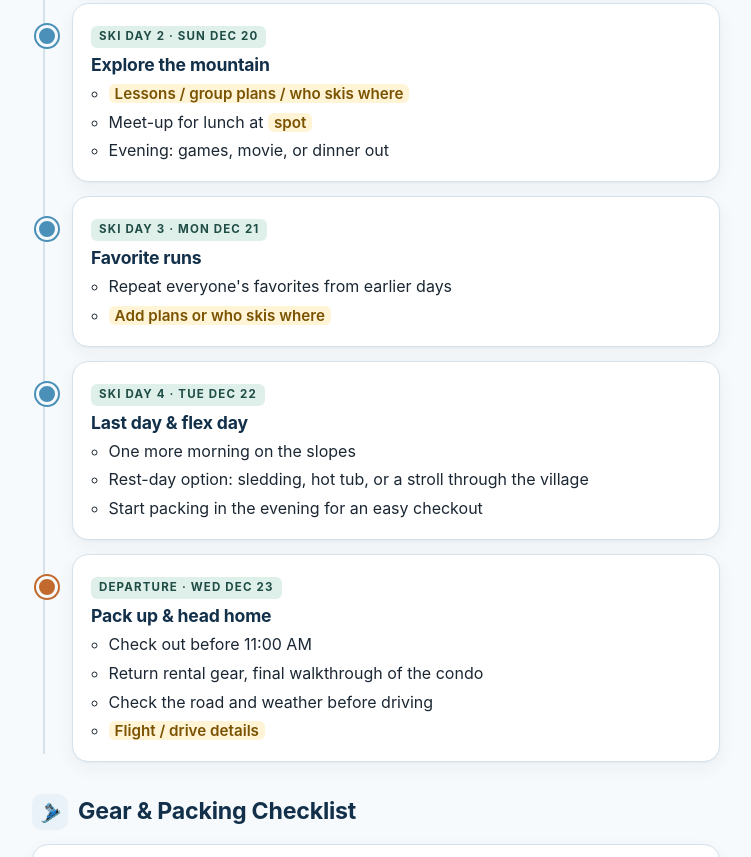
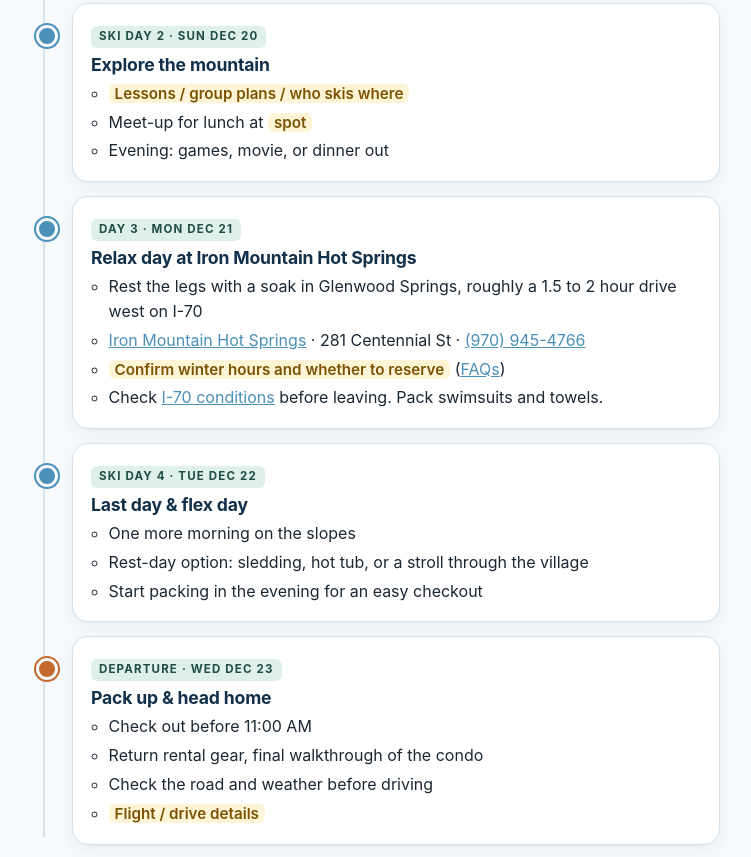
Before and after one commit to MeiTrails/copper-mountain-ski-trip, a plain HTML site: page index.html in a window 1280 px wide. Shown: the part 1511-2368 px from the top of the page, without its empty margins (264-1015 px from the left). Drawn offline with Linux system fonts and the light colour scheme.

Commit message:
Make Day 3 a hot springs relax day
Co-Authored-By: Claude Sonnet 5.5 <noreply@anthropic.com>
Claude-Session: https://claude.ai/code/session_0131MZK9PFQGvcqFGERMPXYA

```diff
--- a/index.html
+++ b/index.html
@@ -297,11 +297,13 @@
       </li>
       <li>
         <div class="card">
-          <span class="day-tag">Ski Day 3 &middot; Mon Dec 21</span>
-          <h3>Favorite runs</h3>
+          <span class="day-tag">Day 3 &middot; Mon Dec 21</span>
+          <h3>Relax day at Iron Mountain Hot Springs</h3>
           <ul>
-            <li>Repeat everyone's favorites from earlier days</li>
-            <li><span class="todo">Add plans or who skis where</span></li>
+            <li>Rest the legs with a soak in Glenwood Springs, roughly a 1.5 to 2 hour drive west on I-70</li>
+            <li><a href="https://www.google.com/maps/search/?api=1&query=Iron+Mountain+Hot+Springs+281+Centennial+St+Glenwood+Springs+CO+81601" target="_blank" rel="noopener">Iron Mountain Hot Springs</a> &middot; 281 Centennial St &middot; <a href="tel:+19709454766">(970) 945-4766</a></li>
+            <li><span class="todo">Confirm winter hours and whether to reserve</span> (<a href="https://ironmountainhotsprings.com/faqs" target="_blank" rel="noopener">FAQs</a>)</li>
+            <li>Check <a href="https://www.cotrip.org/" target="_blank" rel="noopener">I-70 conditions</a> before leaving. Pack swimsuits and towels.</li>
           </ul>
         </div>
       </li>
@@ -368,6 +370,7 @@
         <label class="check"><input type="checkbox"><span>Sunscreen (SPF 30+) &amp; lip balm</span></label>
         <label class="check"><input type="checkbox"><span>Sunglasses</span></label>
         <label class="check"><input type="checkbox"><span>Moisturizer &amp; water bottles (altitude is dry)</span></label>
+        <label class="check"><input type="checkbox"><span>Swimsuits &amp; towels (hot springs day)</span></label>
         <label class="check"><input type="checkbox"><span>Medications &amp; basic first aid</span></label>
         <label class="check"><input type="checkbox"><span>Ibuprofen / pain relievers for sore legs</span></label>
       </div>
```
